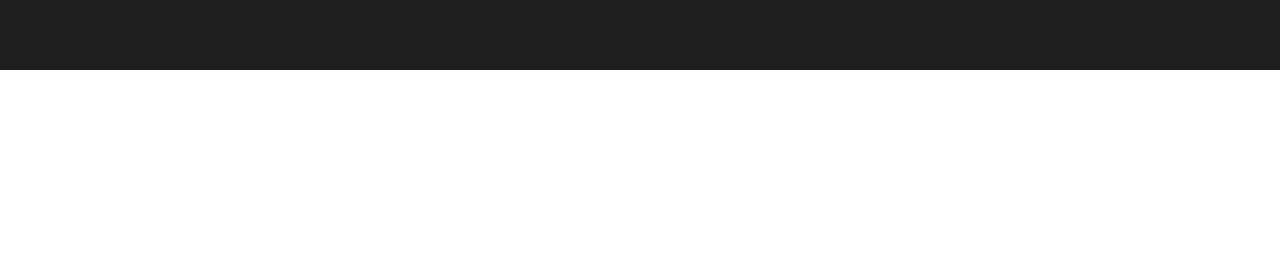
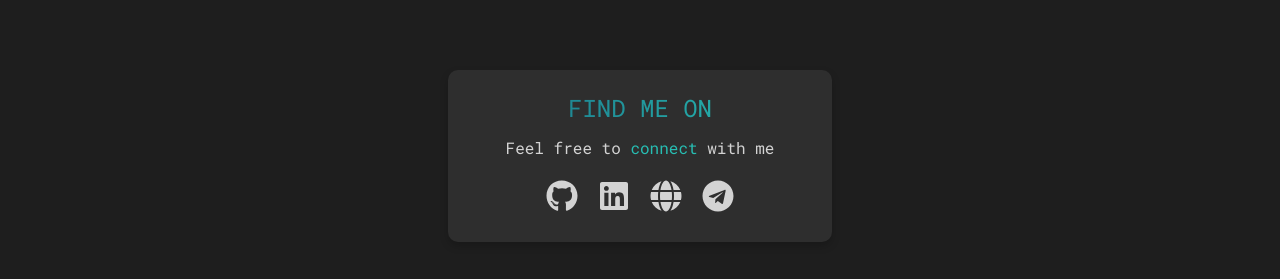
Before and after one commit to mognia/mogniaPortfolio, a React (Vite) app: page / in a window 1280 px wide. Shown: the part 4731-5010 px from the top of the page. Before the commit the page ends 4801 px from the top, so only its background shows below. Built offline with nearby package versions, Linux system fonts and the light colour scheme.

Commit message:
add SocialLinks section

```diff
--- a/src/App.jsx
+++ b/src/App.jsx
@@ -7,6 +7,7 @@
 import './App.css'
 import Experiences from "./components/Experiences/Experiences.jsx";
 import Projects from "./components/Projects/Projects.jsx";
+import SocialLinks from "./components/SocialLinks/SocialLinks.jsx";
 const AppContainer = styled.div`
   background-color: #1e1e1e; /* Match the background color of the hero section */
   min-height: 100vh;
@@ -26,6 +27,7 @@
               <About />
               <Experiences />
             <Projects />
+            <SocialLinks />
             </MainContent>
           </AppContainer>
         </Router>
--- a/src/components/Projects/Projects.module.scss
+++ b/src/components/Projects/Projects.module.scss
@@ -22,7 +22,7 @@
 }
 
 .project-card {
-  background: var(--card-bg);
+  background-color: #2e2e2e;
   border-radius: 1rem;
   overflow: hidden;
   box-shadow: 0 4px 20px rgba(0, 0, 0, 0.2);
@@ -77,7 +77,7 @@
     background-position: center;
     position: relative;
     overflow: hidden;
-
+    border-bottom: 1px solid #27beb3 ;
     &::after {
       content: "";
       position: absolute;
--- /dev/null
+++ b/src/components/SocialLinks/SocialLinks.jsx
@@ -0,0 +1,78 @@
+import React from 'react';
+import styled from 'styled-components';
+import {FaGithub, FaLinkedin, FaGlobe, FaMedium, FaDev, FaTelegram} from 'react-icons/fa';
+
+// Container for the entire social section
+const SocialContainer = styled.div`
+  width: 30%; /* Set the container width */
+  margin: 20px auto; /* Center the container with auto margins */
+  padding: 20px 20px 30px 20px; /* Padding around the container */
+  background-color: #2e2e2e; /* Dark background color */
+  border-radius: 10px; /* Rounded corners */
+  text-align: center; /* Center the text inside the container */
+  box-shadow: 0 4px 8px rgba(0, 0, 0, 0.2); /* Subtle shadow for depth */
+  font-family: 'RobotoMono', sans-serif; /* Use the RobotoMono font */
+
+  /* Adjust container width on smaller screens */
+  @media (max-width: 768px) {
+    width: 80%; /* Increase width on mobile screens */
+  }
+`;
+
+// Styled title for the social section
+const SocialTitle = styled.h3`
+  color: #fff; /* White text color */
+  font-size: 1.5em; /* Font size for the title */
+  margin-bottom: 10px; /* Space below the title */
+  background: linear-gradient(90deg, #1c7287, #27beb3); /* Gradient effect on text */
+  -webkit-background-clip: text; /* Clip background to the text */
+  -webkit-text-fill-color: transparent; /* Make text transparent to reveal gradient */
+`;
+
+// Styled description text
+const SocialDescription = styled.p`
+  color: #d3d3d3; /* Light gray text color */
+  margin-bottom: 20px; /* Space below the description */
+
+  .highlight {
+    color: #27beb3; /* Highlighted purple color for important words */
+  }
+`;
+
+// Container for the social icons
+const SocialIcons = styled.div`
+  display: flex; /* Use flexbox to layout the icons */
+  justify-content: center; /* Center the icons horizontally */
+  gap: 20px; /* Space between the icons */
+
+  a {
+    color: #d3d3d3; /* Default icon color (light gray) */
+    font-size: 2em; /* Size of the icons */
+    transition: color 0.3s; /* Smooth color transition on hover */
+
+    &:hover {
+      color: #1c7287; /* Change icon color to purple on hover */
+    }
+  }
+`;
+
+// Main React component
+const SocialLinks = () => {
+    return (
+        <SocialContainer>
+            <SocialTitle>FIND ME ON</SocialTitle>
+            <SocialDescription>
+                Feel free to <span className="highlight">connect</span> with me
+            </SocialDescription>
+            <SocialIcons>
+                {/* Social media links with icons */}
+                <a href="https://github.com/mognia" target="_blank" rel="noopener noreferrer"><FaGithub /></a>
+                <a href="https://www.linkedin.com/in/morten-ghafarnia" target="_blank" rel="noopener noreferrer"><FaLinkedin /></a>
+                <a href="https://mognia.dev" target="_blank" rel="noopener noreferrer"><FaGlobe /></a>
+                <a href="https://t.me/mognia" target="_blank" rel="noopener noreferrer"><FaTelegram /></a>
+            </SocialIcons>
+        </SocialContainer>
+    );
+};
+
+export default SocialLinks;
```
